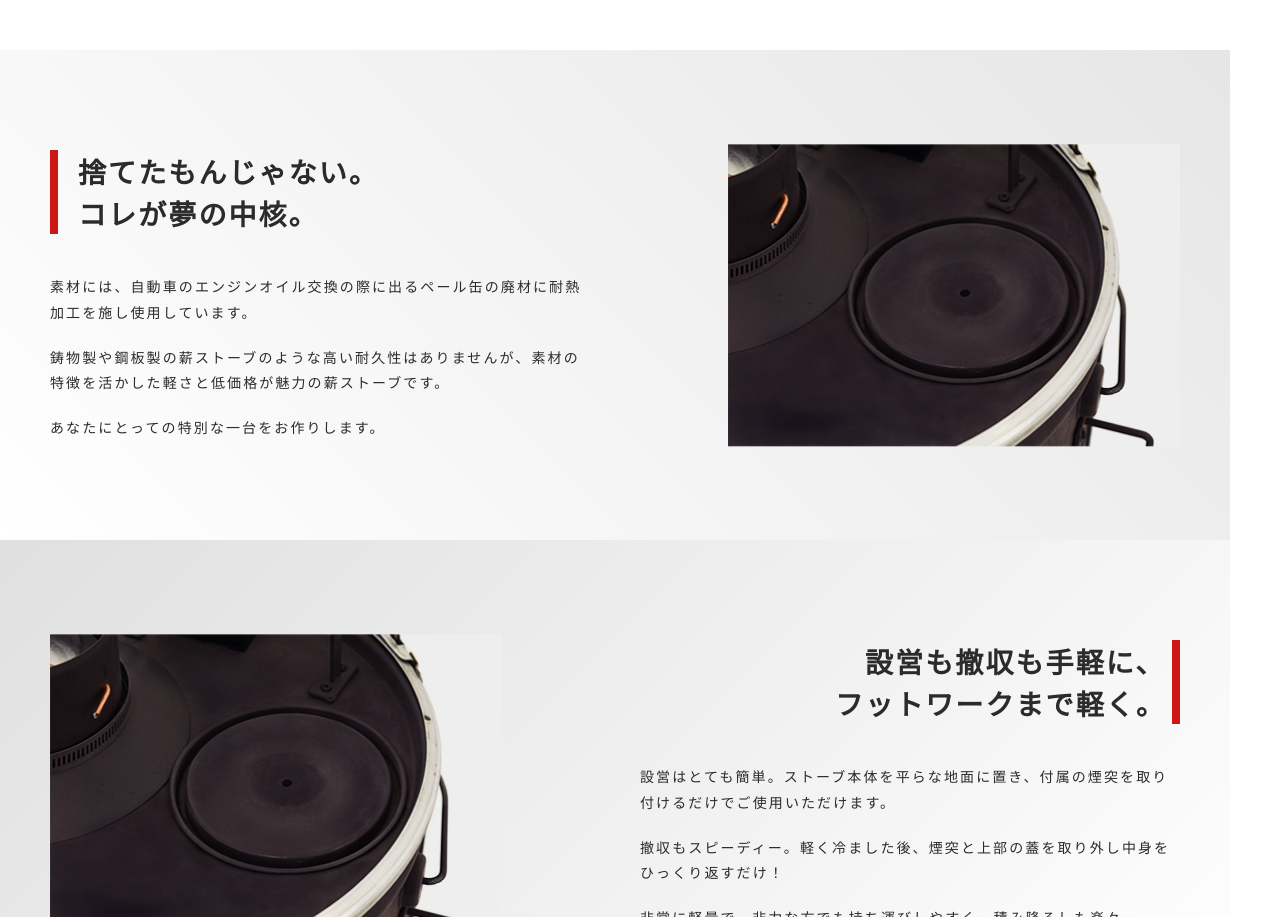
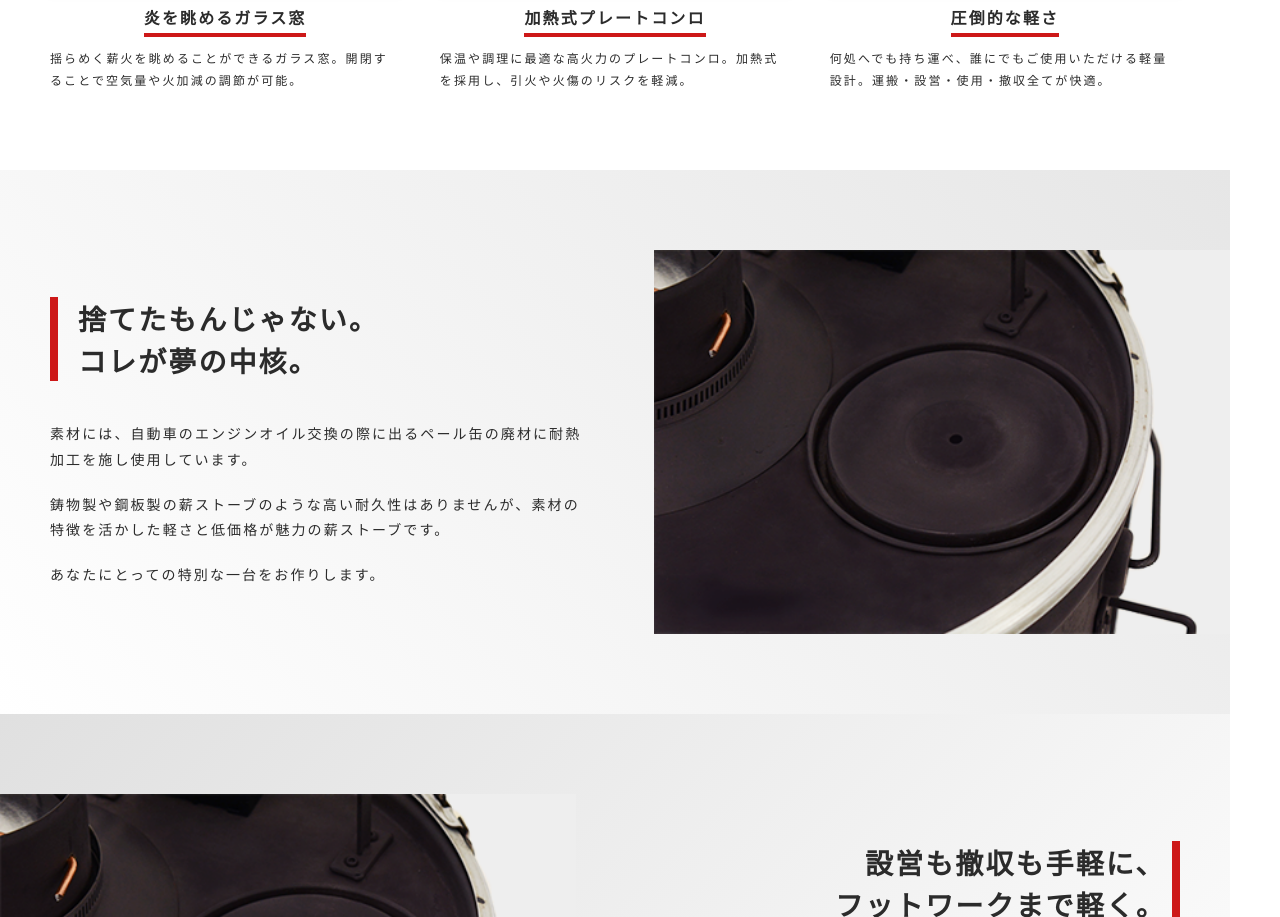
Before and after one commit to madaraproject/K-Stove_01, a plain HTML site: page index.html in a window 1280 px wide. Shown: the part 1883-2800 px from the top of the page. Drawn offline with nearby package versions, Linux system fonts and the light colour scheme; a web font is replaced by a local one.

Commit message:
image size changed.
画像とmv変更

```diff
--- a/scss/style.scss
+++ b/scss/style.scss
@@ -400,7 +400,7 @@ main {
 
 #mv {
     width: 100%;
-    height: 100%;
+    height: 100vh;
     min-height: 680px;
     display: flex;
     align-items: center;
@@ -447,9 +447,10 @@ main {
         .item-01 {
             position: absolute;
             top: 50%;
-            left: 0;
+            left: -8%;
             width: 65%;
-            max-width: 550px;
+            min-width: 600px;
+            padding: 90px;
             transform: translate(0,-50%);
         }
         .mv-title-box {
@@ -484,6 +485,8 @@ main {
 }
 @include tab {
     #mv {
+        height: 100%;
+        min-height: 600px;
         justify-content: center;
         .mv-content {
             position: relative;
@@ -498,7 +501,9 @@ main {
                 top: 0;
                 left: 50%;
                 width: 100%;
+                min-width: 280px;
                 max-width: 400px;
+                padding: 0;
                 transform: translate(-50%,0%);
             }
             .mv-title-box {
@@ -641,22 +646,19 @@ main {
     height: 100%;
     background: linear-gradient(45deg, rgba(255,255,255,1) 0%, rgba(230,230,230,1) 100%);
     overflow: hidden;
-    padding: 100px 50px;
     .inner {
+        display: flex;
+        align-items: center;
         .text-box {
             width: calc(100% - calc(100% - 50vw));
             color: $color-black;
-            /*background: $color-through-black;*/
             margin: -100px auto -100px calc(50% - 50vw + 25px);
             padding: 100px 50px 100px calc(-50% + 50vw - 25px);
             p + p {margin-top: 20px;}
         }
         .point-01-item {
-            position: absolute;
-            top: 50%;
-            right: 0;
-            width: 40%;
-            transform: translate(0,-50%);
+            width: 45vw;
+            margin-right: calc(25px + calc(50% - 50vw));
         }
     }
 }
@@ -664,7 +666,6 @@ main {
     #point-01 {
         padding: 0;
         .inner {
-            display: flex;
             flex-direction: column-reverse;
             .text-box {
                 position: relative;
@@ -689,14 +690,13 @@ main {
     height: 100%;
     background: linear-gradient(-45deg, rgba(255,255,255,1) 0%, rgba(224,224,224,1) 100%);
     overflow: hidden;
-    padding: 100px 50px;
     .inner {
         display: flex;
-        flex-direction: column-reverse;
+        align-items: center;
+        flex-direction: row-reverse;
         .text-box {
             width: calc(100% - calc(100% - 50vw));
             color: $color-black;
-            /*background: $color-through-black;*/
             margin: -100px calc(50% - 50vw + 25px) -100px auto;
             padding: 100px calc(-50% + 50vw - 25px) 100px 50px;
             .head-02-a {
@@ -708,11 +708,8 @@ main {
             p + p {margin-top: 20px;}
         }
         .point-02-item {
-            position: absolute;
-            top: 50%;
-            left: 0;
-            width: 40%;
-            transform: translate(0,-50%);
+            width: 45vw;
+            margin-left: calc(25px + calc(50% - 50vw));
         }
     }
 }
@@ -720,6 +717,7 @@ main {
     #point-02 {
         padding: 0;
         .inner {
+            flex-direction: column-reverse;
             .text-box {
                 position: relative;
                 width: 100%;
```
Also changed, not shown: css/style.css, 1 other file.
